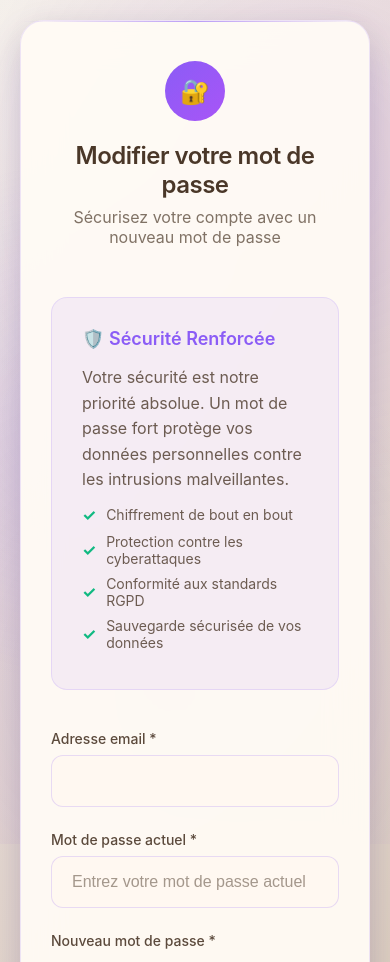
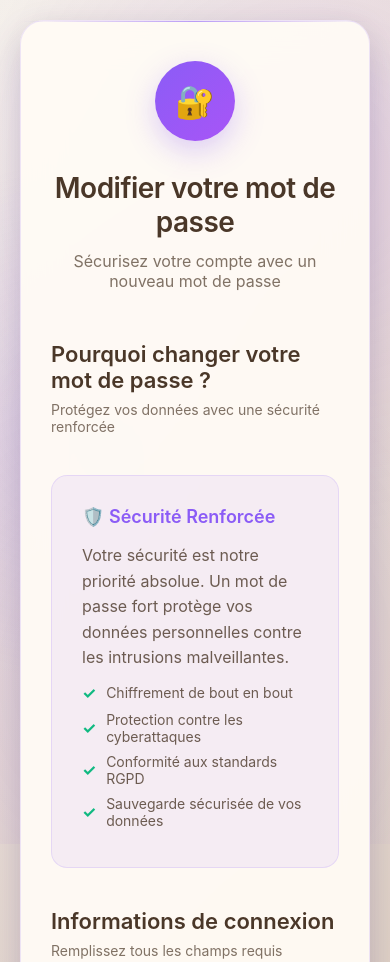
Before and after one commit to iucasite/changement-mdp, a plain HTML site: page index.html in a window 390 px wide. Shown: the top 962 px of the page. Drawn offline with Linux system fonts and the light colour scheme; no server answers.

Commit message:
Update index.html

```diff
--- a/index.html
+++ b/index.html
@@ -47,6 +47,48 @@
             box-shadow: 0 25px 45px rgba(139, 92, 246, 0.15),
                         0 8px 32px rgba(0, 0, 0, 0.12);
             position: relative;
+            display: flex;
+            flex-direction: column;
+        }
+
+        .main-header {
+            text-align: center;
+            margin-bottom: 50px;
+        }
+
+        .main-lock-icon {
+            width: 100px;
+            height: 100px;
+            margin: 0 auto 30px;
+            background: linear-gradient(135deg, #8b5cf6, #a855f7);
+            border-radius: 50%;
+            display: flex;
+            align-items: center;
+            justify-content: center;
+            font-size: 40px;
+            position: relative;
+            box-shadow: 0 10px 30px rgba(139, 92, 246, 0.3);
+        }
+
+        .main-lock-icon::after {
+            content: '🔐';
+        }
+
+        .main-title {
+            color: #4a3728;
+            font-size: 32px;
+            font-weight: 600;
+            margin-bottom: 12px;
+            letter-spacing: -0.5px;
+        }
+
+        .main-subtitle {
+            color: rgba(74, 55, 40, 0.7);
+            font-size: 18px;
+            font-weight: 400;
+        }
+
+        .content-wrapper {
             display: grid;
             grid-template-columns: 1fr 1fr;
             gap: 60px;
@@ -74,22 +116,21 @@
             flex-direction: column;
         }
 
-        .header {
+        .section-header {
             text-align: left;
-            margin-bottom: 30px;
+            margin-bottom: 20px;
         }
 
-        .lock-icon {
-            width: 60px;
-            height: 60px;
-            margin: 0 0 20px 0;
-            background: linear-gradient(135deg, #8b5cf6, #a855f7);
-            border-radius: 50%;
-            display: flex;
-            align-items: center;
-            justify-content: center;
-            font-size: 24px;
-            position: relative;
+        .section-title {
+            color: #4a3728;
+            font-size: 22px;
+            font-weight: 600;
+            margin-bottom: 8px;
+        }
+
+        .section-subtitle {
+            color: rgba(74, 55, 40, 0.7);
+            font-size: 14px;
         }
 
         .info-card {
@@ -434,38 +475,49 @@
         }
 
         @media (max-width: 1000px) {
-            .container {
+            .content-wrapper {
                 grid-template-columns: 1fr;
                 gap: 40px;
+            }
+
+            .container {
                 padding: 40px 30px;
                 max-width: 500px;
             }
 
-            .header {
-                text-align: center;
+            .main-lock-icon {
+                width: 80px;
+                height: 80px;
+                font-size: 32px;
             }
 
-            .lock-icon {
-                margin: 0 auto 20px;
+            .main-title {
+                font-size: 28px;
+            }
+
+            .main-subtitle {
+                font-size: 16px;
             }
 
             .tips-grid {
                 grid-template-columns: 1fr;
-            }
-
-            .title {
-                font-size: 24px;
             }
         }
     </style>
 </head>
 <body>
     <div class="container">
+        <div class="main-header">
+            <div class="main-lock-icon"></div>
+            <h1 class="main-title">Modifier votre mot de passe</h1>
+            <p class="main-subtitle">Sécurisez votre compte avec un nouveau mot de passe</p>
+        </div>
+
+        <div class="content-wrapper">
             <div class="left-section">
-            <div class="header">
-                <div class="lock-icon"></div>
-                <h1 class="title">Modifier votre mot de passe</h1>
-                <p class="subtitle">Sécurisez votre compte avec un nouveau mot de passe</p>
+                <div class="section-header">
+                    <h2 class="section-title">Pourquoi changer votre mot de passe ?</h2>
+                    <p class="section-subtitle">Protégez vos données avec une sécurité renforcée</p>
                 </div>
 
                 <div class="info-card">
@@ -481,6 +533,11 @@
             </div>
 
             <div class="right-section">
+                <div class="section-header">
+                    <h2 class="section-title">Informations de connexion</h2>
+                    <p class="section-subtitle">Remplissez tous les champs requis</p>
+                </div>
+
                 <form id="passwordForm">
                     <div class="form-group">
                         <label class="label" for="email">Adresse email *</label>
@@ -535,6 +592,7 @@
                         Mettre à jour le mot de passe
                     </button>
                 </form>
+            </div>
         </div>
     </div>
 
```
Lines whose indentation alone changed are shown as unchanged.
